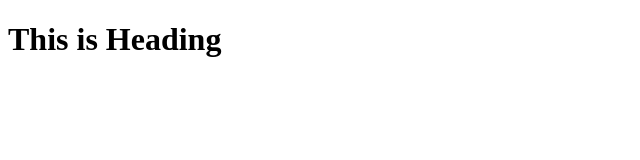
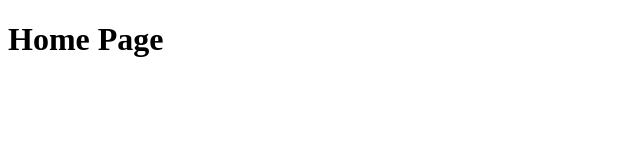
Before and after one commit to akram6t/learn-git, a plain HTML site: page index.html in a window 1280 px wide. Shown: the whole page, without its empty margins (0-640 px from the left). Drawn offline with Linux system fonts and the light colour scheme.

Commit message:
index.html fix heading

```diff
--- a/index.html
+++ b/index.html
@@ -7,7 +7,7 @@
 </head>
 <body>
 
-     <h1>This is Heading</h1>
+     <h1>Home Page</h1>
 
 </body>
 </html>
```
Also changed, not shown: 1 other file.
